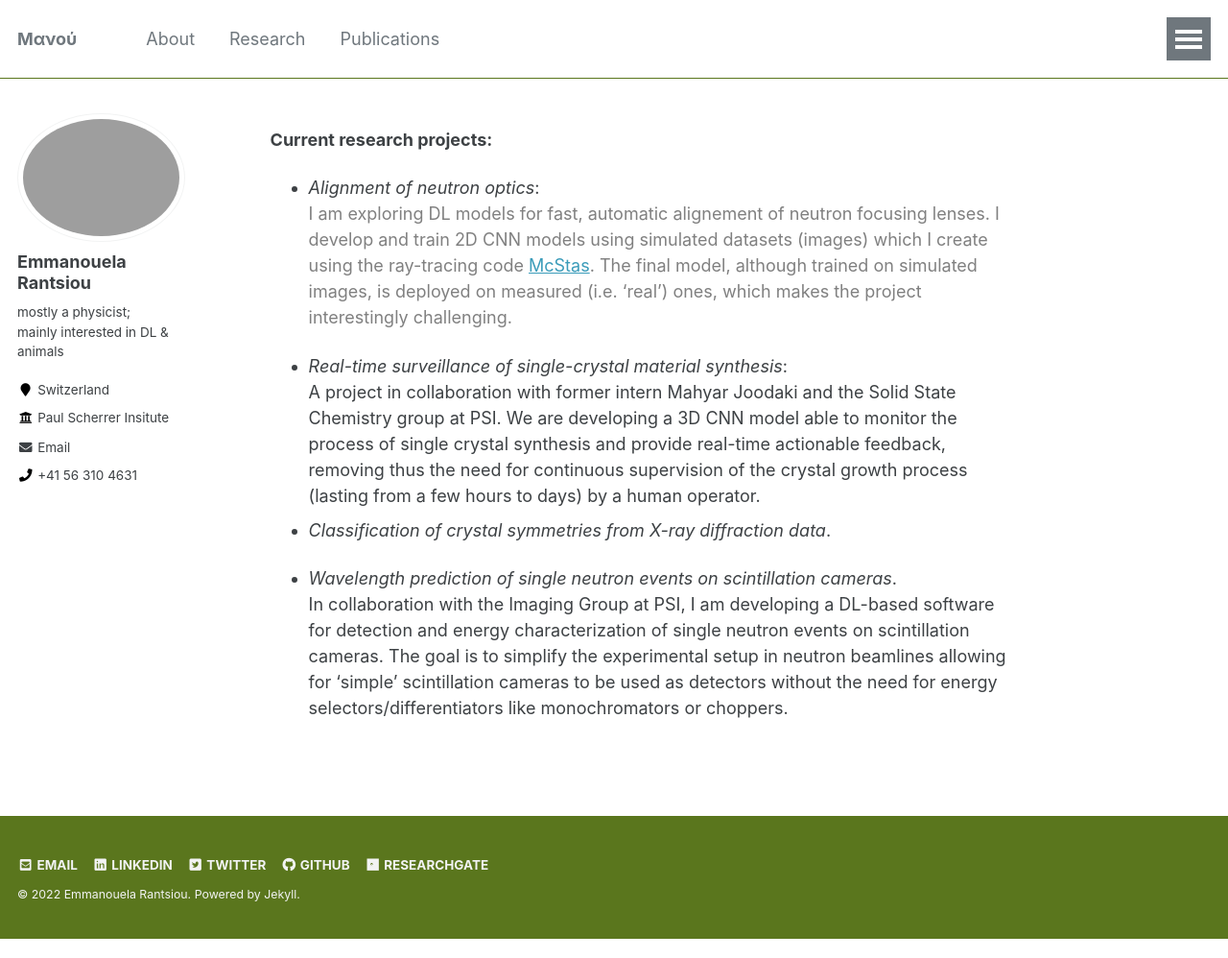
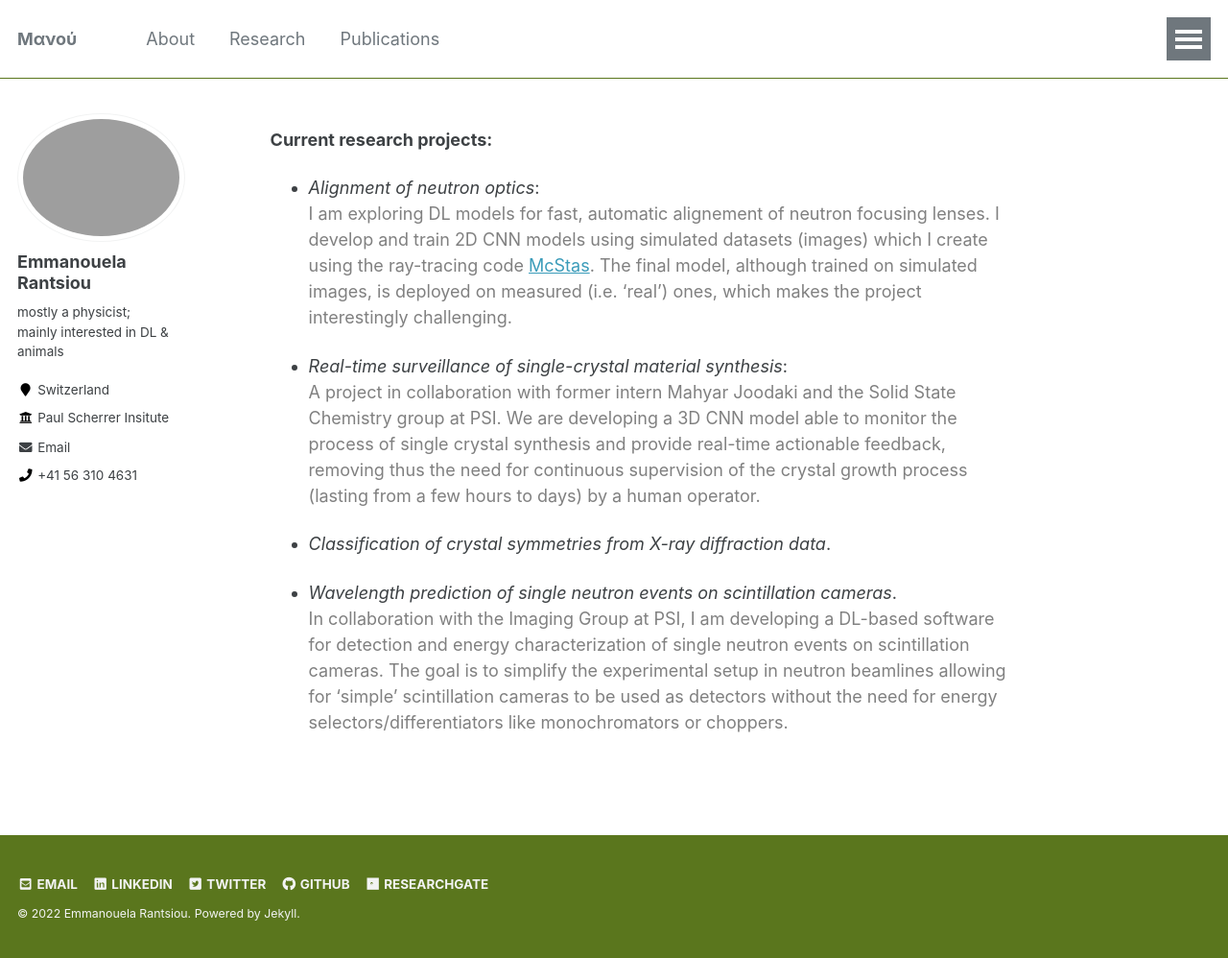
Before and after one commit to emmarant/emmarant.github.io, a Jekyll site: the page built from _pages/research.md, in a window 1280 px wide and 998 px high. Shown: the whole window at 96% size. Built offline with Jekyll 4.4.1, drawn with Linux system fonts in a browser that asks for light colours.

Commit message:
Update research.md

```diff
--- a/_pages/research.md
+++ b/_pages/research.md
@@ -14,8 +14,11 @@ I develop and train 2D CNN models using simulated datasets (images) which I crea
 The final model, although trained on simulated images, is deployed on measured (i.e. 'real') ones, which makes the project interestingly challenging.</span>
 
 - _Real-time surveillance of single-crystal material synthesis_:<br>
-A project in collaboration with former intern Mahyar Joodaki and the Solid State Chemistry group at PSI. We are developing a 3D CNN model able to  monitor     the process of single crystal synthesis and provide real-time actionable feedback, removing thus the need for continuous supervision of the crystal growth process (lasting from a few hours to days) by a human operator.
+<span style="color:gray"> A project in collaboration with former intern Mahyar Joodaki and the Solid State Chemistry group at PSI. We are developing a 3D CNN model able to  monitor the process of single crystal synthesis and provide real-time actionable feedback, removing thus the need for continuous supervision of the crystal growth process (lasting from a few hours to days) by a human operator. </span>
+
 - _Classification of crystal symmetries  from X-ray diffraction data_. <br>
 
+
+
 - _Wavelength prediction of single neutron events on scintillation cameras_.<br>
-In collaboration with the Imaging Group at PSI, I am developing a DL-based software for detection and energy characterization of single neutron events on scintillation cameras. The goal is to simplify the experimental setup in neutron beamlines allowing for 'simple' scintillation cameras to be used as detectors without the need for energy selectors/differentiators like monochromators or choppers.
+<span style="color:gray">In collaboration with the Imaging Group at PSI, I am developing a DL-based software for detection and energy characterization of single neutron events on scintillation cameras. The goal is to simplify the experimental setup in neutron beamlines allowing for 'simple' scintillation cameras to be used as detectors without the need for energy selectors/differentiators like monochromators or choppers.</span>
```
